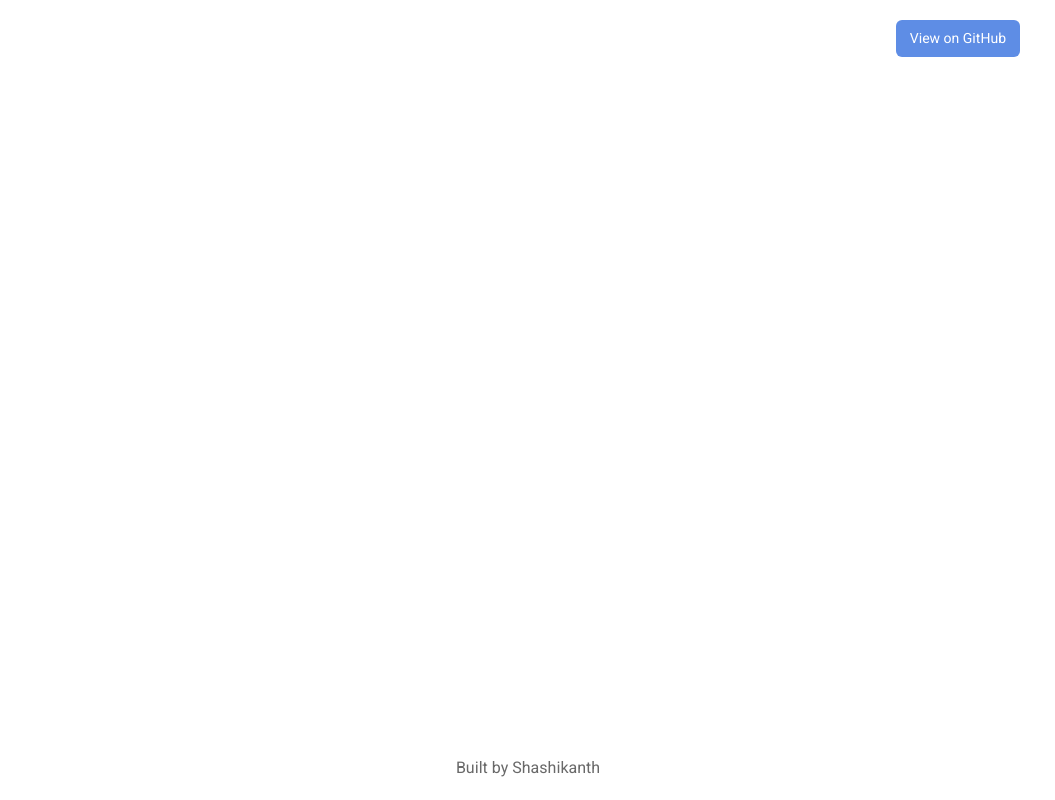
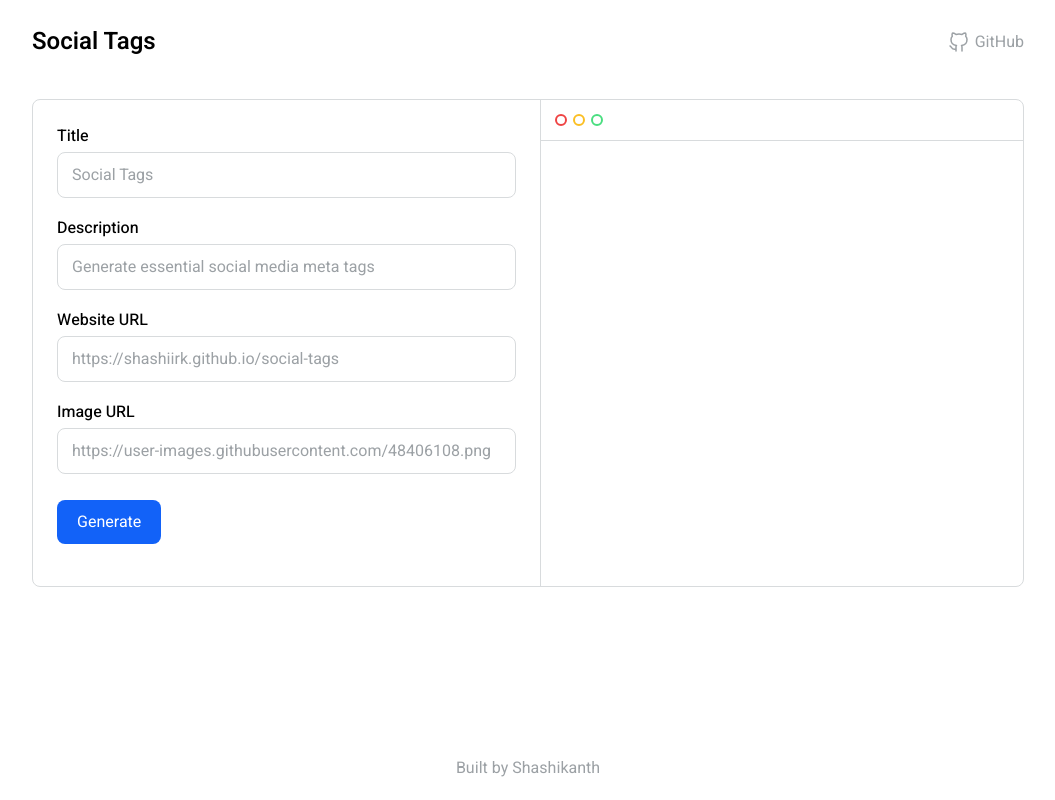
Before and after one commit to shashiirk/social-tags, a React (Create React App) app: page / in a window 1280 px wide. Shown: the whole page, without its empty margins (112-1167 px from the left). Built offline with nearby package versions, Linux system fonts and the light colour scheme.

Commit message:
finished basic layout

```diff
--- a/src/App.js
+++ b/src/App.js
@@ -1,21 +1,34 @@
 import styled from 'styled-components';
 
 import Header from './components/Header';
+import Form from './components/Form';
+import Board from './components/Board';
 import Footer from './components/Footer';
 
 const Container = styled.div`
-  /* border: 1px green solid; */
   flex: 1;
   max-width: 1024px;
   width: 100%;
   margin: auto;
+  padding: 16px;
+`;
+
+const Div = styled.div`
+  border: 1px #d8dbdd solid;
+  border-radius: 8px;
+  display: flex;
 `;
 
 function App() {
   return (
     <div className="app">
       <Header />
-      <Container></Container>
+      <Container>
+        <Div>
+          <Form />
+          <Board />
+        </Div>
+      </Container>
       <Footer />
     </div>
   );
--- /dev/null
+++ b/src/components/Board.js
@@ -0,0 +1,52 @@
+import styled from 'styled-components';
+
+const Div = styled.div`
+  /* border: 1px blue solid; */
+  width: 100%;
+`;
+
+const Head = styled.div`
+  border-bottom: 1px #d8dbdd solid;
+  padding: 14px;
+  display: flex;
+
+  div {
+    height: 12px;
+    width: 12px;
+    border: 2px transparent solid;
+    border-radius: 50%;
+    margin-right: 6px;
+
+    &:first-child {
+      border-color: rgb(239, 68, 68);
+    }
+
+    &:nth-child(2) {
+      border-color: rgb(251, 191, 36);
+    }
+
+    &:last-child {
+      border-color: rgb(74, 222, 128);
+    }
+  }
+`;
+
+const Body = styled.div``;
+
+const Foot = styled.div``;
+
+const Board = () => {
+  return (
+    <Div>
+      <Head>
+        <div></div>
+        <div></div>
+        <div></div>
+      </Head>
+      <Body />
+      <Foot />
+    </Div>
+  );
+};
+
+export default Board;
--- a/src/components/Footer.js
+++ b/src/components/Footer.js
@@ -2,8 +2,8 @@ import styled from 'styled-components';
 
 const Div = styled.div`
   /* border-top: 1px #e0e2e8 solid; */
-  color: #696969;
-  padding: 20px;
+  color: #9ca1a5;
+  padding: 20px 16px;
   text-align: center;
 
   a {
@@ -12,16 +12,17 @@ const Div = styled.div`
 
     @media (hover: hover) {
       & {
-        transition: height 200ms ease-in;
+        transition: color 200ms ease-in;
       }
 
       &:hover {
+        color: #1262f8;
       }
     }
 
     @media (hover: none) {
       &:active {
-        color: #6688ea;
+        color: #1262f8;
       }
     }
   }
@@ -31,13 +32,12 @@ const Footer = () => {
   return (
     <Div>
       <p>
-        Built by{' '}
         <a
           href="https://shashiirk.github.io/portfolio"
           target="_blank"
           rel="noreferrer"
         >
-          Shashikanth
+          Built by Shashikanth
         </a>
       </p>
     </Div>
--- /dev/null
+++ b/src/components/Form.js
@@ -0,0 +1,112 @@
+import styled from 'styled-components';
+
+const Div = styled.div`
+  /* border: 1px red solid; */
+  border-right: 1px #d8dbdd solid;
+  width: 100%;
+  padding: 24px;
+  display: flex;
+  align-items: center;
+
+  form {
+    width: 100%;
+
+    .form-control {
+      margin-bottom: 18px;
+
+      label {
+        display: block;
+        font-weight: 500;
+        margin-bottom: 4px;
+      }
+
+      input {
+        display: block;
+        font: inherit;
+        width: 100%;
+        padding: 10px 14px;
+        border: 1px #d8dbdd solid;
+        border-radius: 8px;
+        outline: none;
+        transition: border-color 200ms ease-in;
+
+        &:focus {
+          border-color: #1262f8;
+        }
+
+        &::placeholder {
+          color: #9ca1a5;
+        }
+      }
+
+      button {
+        font: inherit;
+        border-radius: 8px;
+        border: none;
+        padding: 10px 20px;
+        background-color: #1262f8;
+        color: white;
+        cursor: pointer;
+        margin-top: 8px;
+
+        @media (hover: hover) {
+          & {
+            transition: background-color 200ms ease-in;
+          }
+
+          &:hover {
+            background-color: #064dd1;
+          }
+        }
+
+        @media (hover: none) {
+          &:active {
+            background-color: #064dd1;
+          }
+        }
+      }
+    }
+  }
+`;
+
+const Form = () => {
+  return (
+    <Div>
+      <form>
+        <div className="form-control">
+          <label htmlFor="title">Title</label>
+          <input type="text" id="title" placeholder="Social Tags" />
+        </div>
+        <div className="form-control">
+          <label htmlFor="description">Description</label>
+          <input
+            type="text"
+            id="description"
+            placeholder="Generate essential social media meta tags"
+          />
+        </div>
+        <div className="form-control">
+          <label htmlFor="website">Website URL</label>
+          <input
+            type="text"
+            id="website"
+            placeholder="https://shashiirk.github.io/social-tags"
+          />
+        </div>
+        <div className="form-control">
+          <label htmlFor="image">Image URL</label>
+          <input
+            type="text"
+            id="image"
+            placeholder="https://user-images.githubusercontent.com/48406108.png"
+          />
+        </div>
+        <div className="form-control">
+          <button type="submit">Generate</button>
+        </div>
+      </form>
+    </Div>
+  );
+};
+
+export default Form;
--- a/src/components/Header.js
+++ b/src/components/Header.js
@@ -5,27 +5,67 @@ const Div = styled.div`
   max-width: 1024px;
   width: 100%;
   margin: auto;
-  padding: 20px;
+  padding: 24px 16px;
   display: flex;
-  justify-content: flex-end;
+  justify-content: space-between;
 `;
 
-const Button = styled.button`
-  background-color: #5e8de5;
-  color: white;
+const Title = styled.h2`
+  font-size: 24px;
+  font-weight: 600;
+`;
+
+const Anchor = styled.a`
+  text-decoration: none;
+  color: #9ca1a5;
   font: inherit;
-  font-size: 14px;
-  padding: 8px 14px;
-  text-align: center;
-  border: none;
-  border-radius: 6px;
-  cursor: pointer;
+  display: flex;
+  justify-content: center;
+  align-items: center;
+
+  .icon {
+    margin-right: 4px;
+  }
+
+  @media (hover: hover) {
+    & {
+      transition: color 200ms ease-in;
+    }
+
+    &:hover {
+      color: #1262f8;
+    }
+  }
+
+  @media (hover: none) {
+    &:active {
+      color: #1262f8;
+    }
+  }
 `;
 
 const Header = () => {
   return (
     <Div>
-      <Button>View on GitHub</Button>
+      <Title>Social Tags</Title>
+      <Anchor href="https://github.com">
+        <svg
+          xmlns="http://www.w3.org/2000/svg"
+          class="icon icon-tabler icon-tabler-brand-github"
+          width="24"
+          height="24"
+          viewBox="0 0 24 24"
+          stroke-width="1.5"
+          stroke="currentColor"
+          fill="none"
+          stroke-linecap="round"
+          stroke-linejoin="round"
+        >
+          <path stroke="none" d="M0 0h24v24H0z" fill="none" />
+          <path d="M9 19c-4.3 1.4 -4.3 -2.5 -6 -3m12 5v-3.5c0 -1 .1 -1.4 -.5 -2c2.8 -.3 5.5 -1.4 5.5 -6a4.6 4.6 0 0 0 -1.3 -3.2a4.2 4.2 0 0 0 -.1 -3.2s-1.1 -.3 -3.5 1.3a12.3 12.3 0 0 0 -6.2 0c-2.4 -1.6 -3.5 -1.3 -3.5 -1.3a4.2 4.2 0 0 0 -.1 3.2a4.6 4.6 0 0 0 -1.3 3.2c0 4.6 2.7 5.7 5.5 6c-.6 .6 -.6 1.2 -.5 2v3.5" />
+        </svg>
+        GitHub
+      </Anchor>
     </Div>
   );
 };
```
